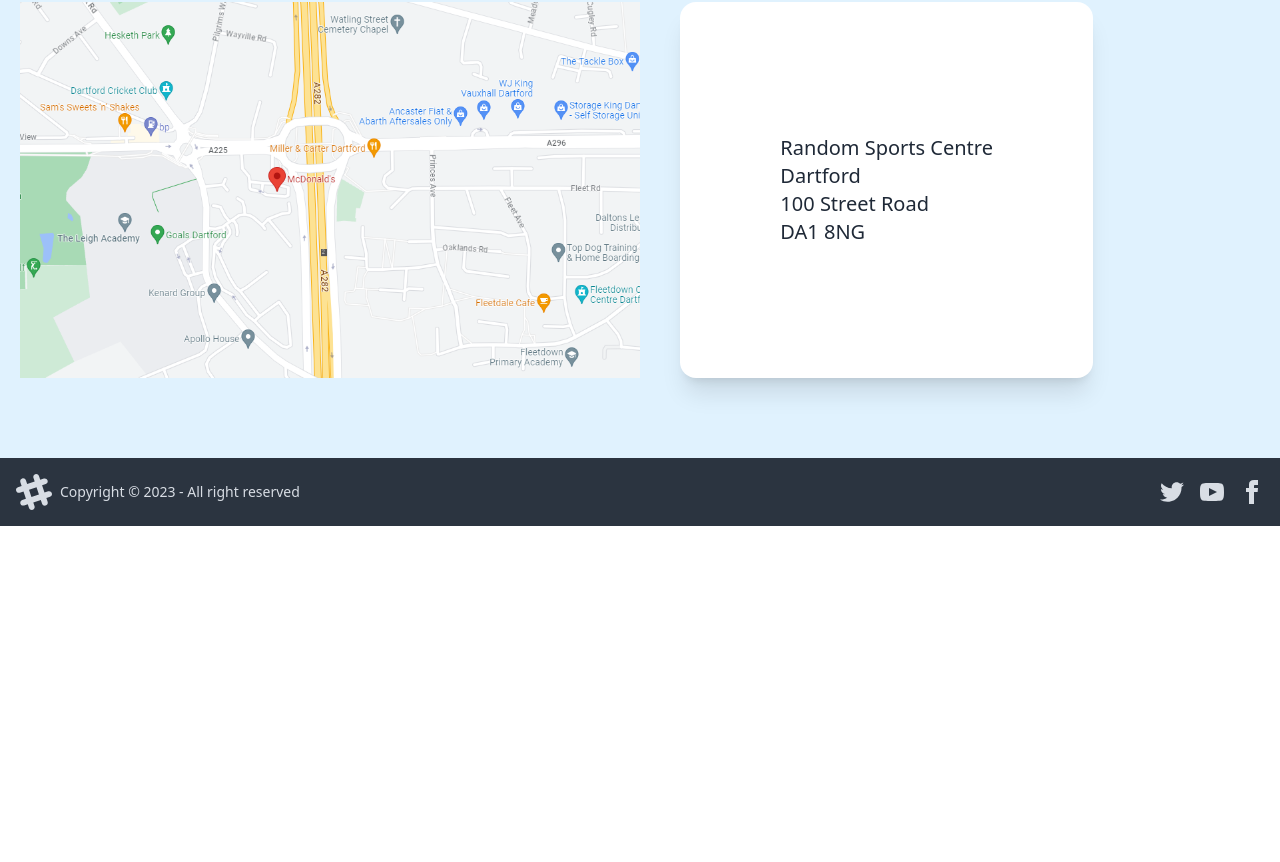
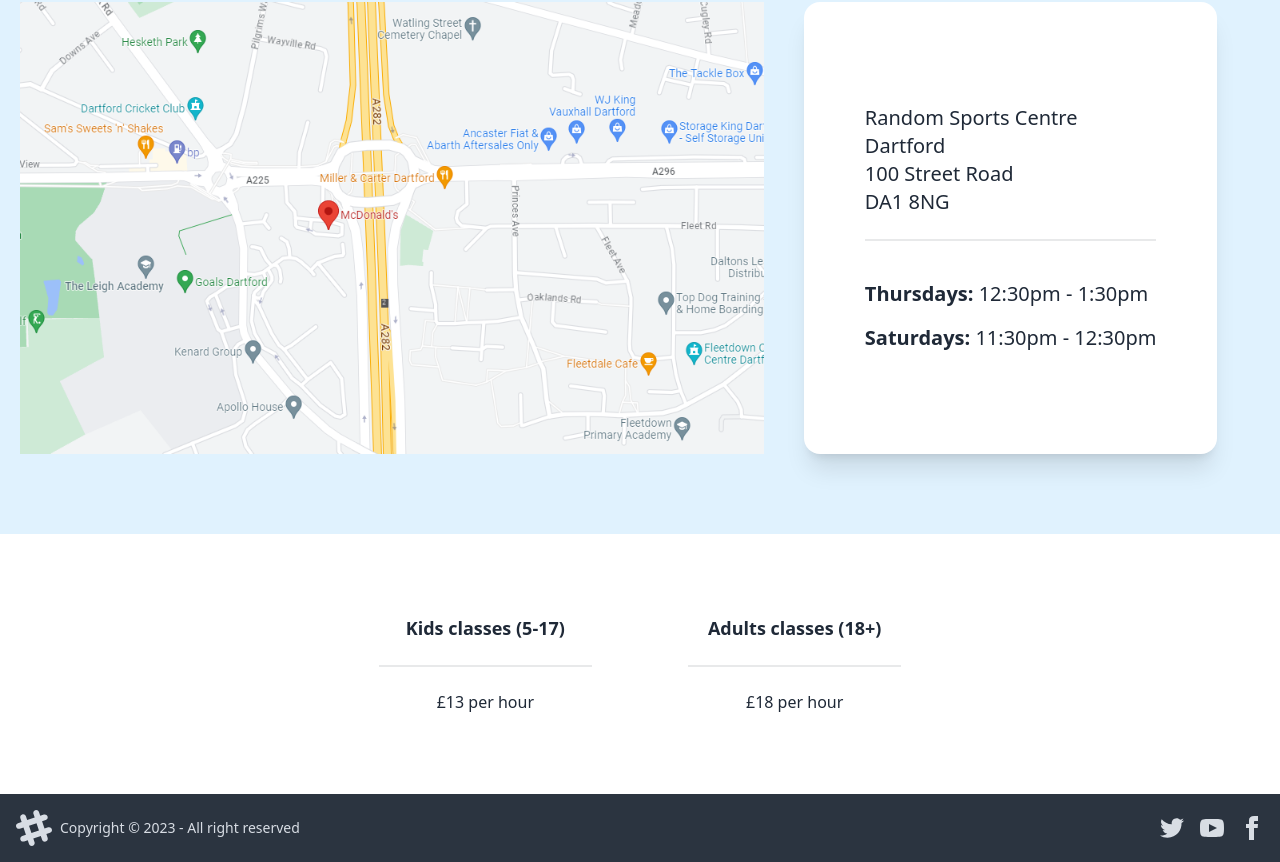
Before and after one commit to brandonscott4/yates-martial-arts, a React (Vite) app in the folder frontend/: page /classes-prices in a window 1280 px wide. Shown: the part 266-1128 px from the top of the page. Before the commit the page ends 800 px from the top, so only its background shows below. Built offline with nearby package versions, Linux system fonts and the light colour scheme.

Commit message:
added content to classes & prices section

```diff
--- a/frontend/src/routes/ClassesPrices.jsx
+++ b/frontend/src/routes/ClassesPrices.jsx
@@ -7,16 +7,37 @@ function ClassesPrices() {
         </h2>
         <div className="flex flex-col justify-center items-center">
           <div className="flex flex-col md:flex-row gap-10 mx-5 items-center md:items-stretch">
-            <img src="/googlemap.PNG" alt="map" className=" w-4/5 md:w-1/2" />
+            <img src="/googlemap.PNG" alt="map" className=" w-4/5 md:w-3/5" />
             <div className="bg-white rounded-2xl w-4/5 md:w-1/3 shadow-xl flex flex-col items-center justify-center">
               <div className="text-left p-10 text-lg font-medium md:text-xl">
                 <p>Random Sports Centre</p>
                 <p>Dartford</p>
                 <p>100 Street Road</p>
                 <p>DA1 8NG</p>
+                <div className="divider"></div>
+                <p className="mt-8">
+                  <b>Thursdays: </b>12:30pm - 1:30pm
+                </p>
+                <p className="mt-4">
+                  <b>Saturdays: </b>11:30pm - 12:30pm
+                </p>
               </div>
             </div>
           </div>
+        </div>
+      </div>
+
+      <div className="py-20 w-full flex gap-24 justify-center items-center">
+        <div className="w-1/6 text-center">
+          <h3 className="font-semibold text-lg">Kids classes (5-17)</h3>
+          <div className="divider"></div>
+          <p>£13 per hour</p>
+        </div>
+
+        <div className="w-1/6 text-center">
+          <h3 className="font-semibold text-lg">Adults classes (18+)</h3>
+          <div className="divider"></div>
+          <p>£18 per hour</p>
         </div>
       </div>
     </>
```
